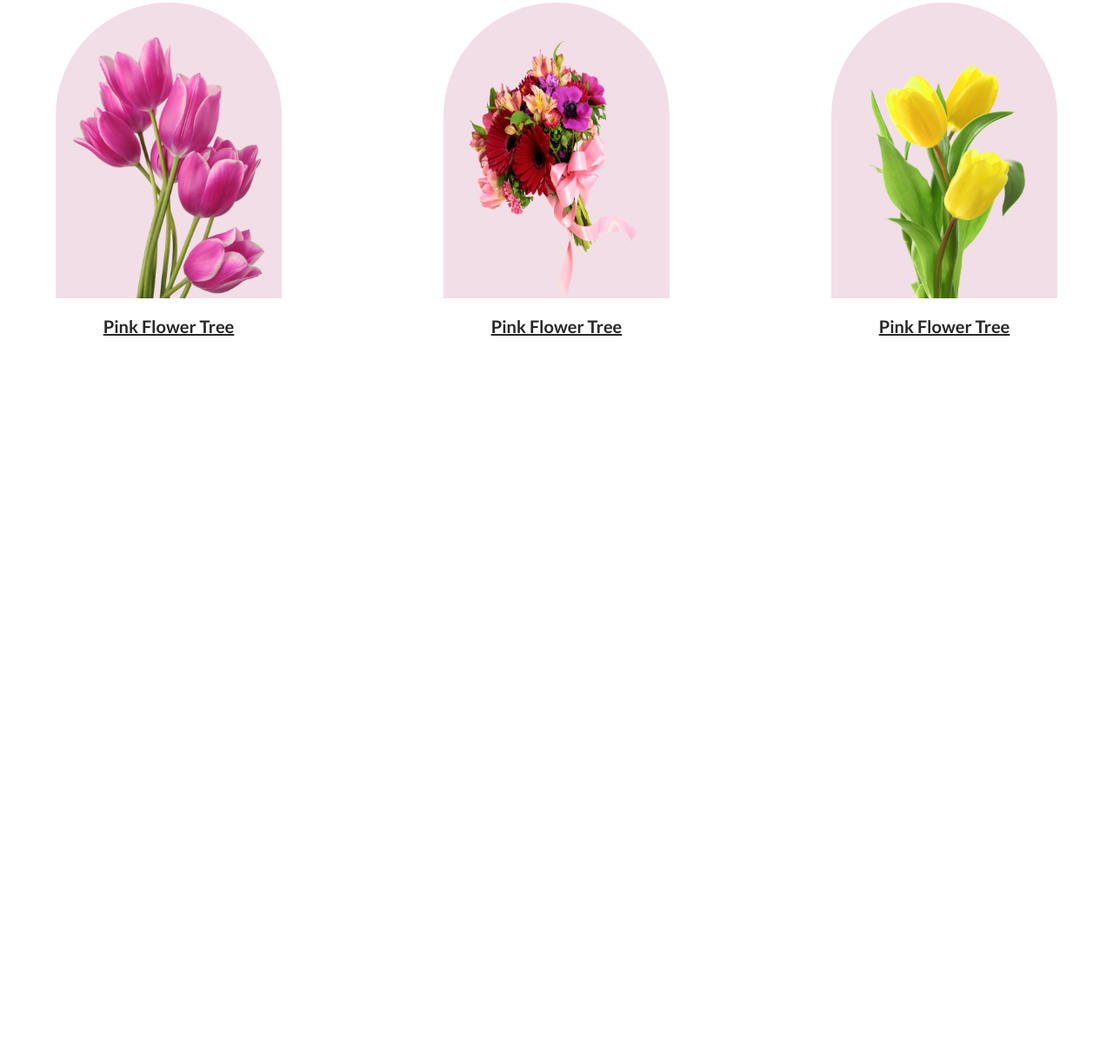
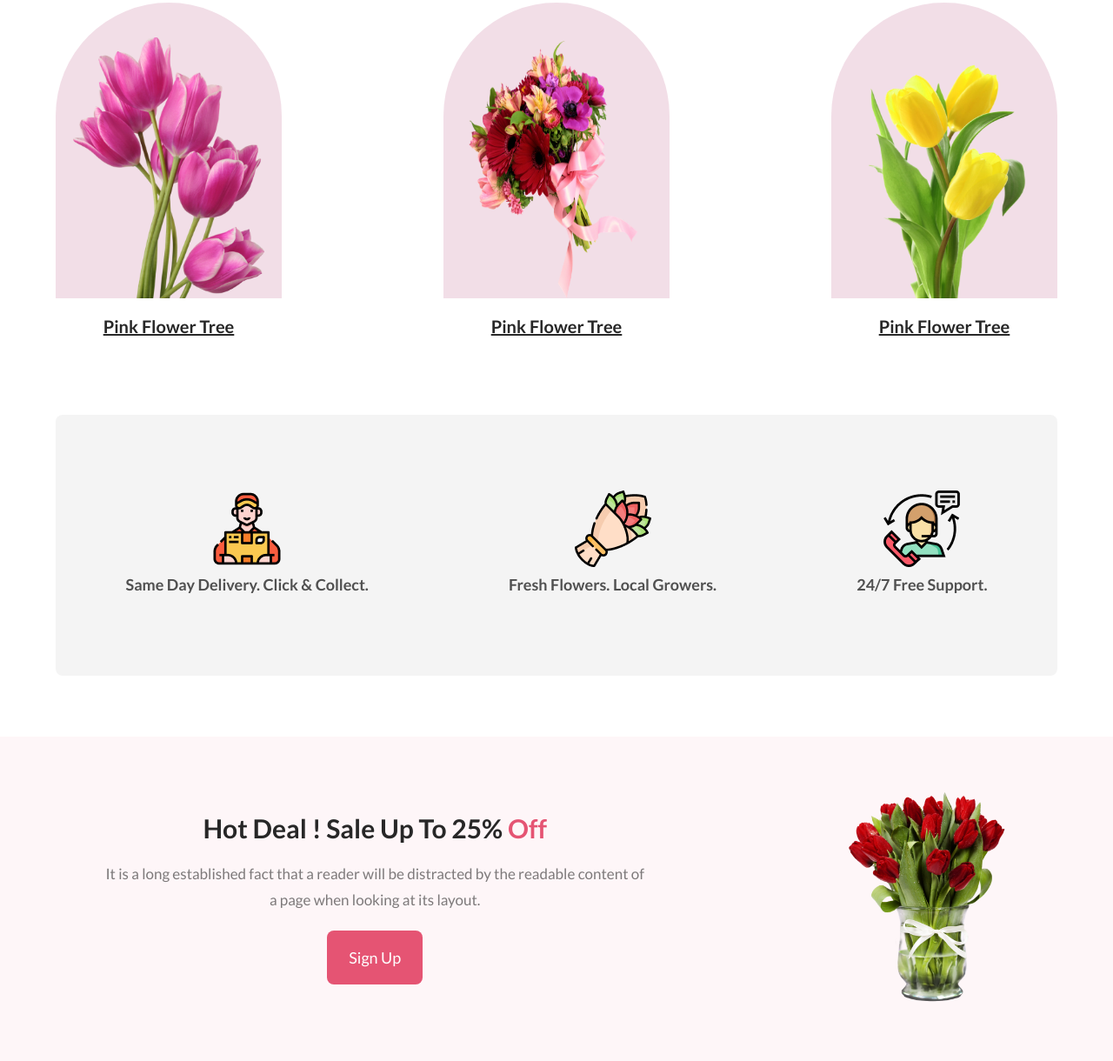
Before and after one commit to DipuDebnath1/flower-shop-assignment, a plain HTML site: page index.html in a window 1280 px wide. Shown: the part 786-2006 px from the top of the page at 87% size. Before the commit the page ends 1263 px from the top, so only its background shows below. Drawn offline with Linux system fonts and the light colour scheme.

Commit message:
hot deal complete

```diff
--- a/index.html
+++ b/index.html
@@ -53,6 +53,34 @@
             </div>
 
         </div>
+        <div class="optional container">
+            <div class="optional-item">
+                <img src="images/group57.png">
+                <p>Same Day Delivery. Click & Collect.</p>
+            </div>
+            <div class="optional-item">
+                <img src="images/group58.png">
+                <p>Fresh Flowers. Local Growers.</p>
+            </div>
+            <div class="optional-item">
+                <img src="images/group59.png">
+                <p>24/7 Free Support.</p>
+            </div>
+        </div>
+
+        <!-- hot deal content  -->
+        <div class="hot-deal">
+            <div class="container">
+                <div class="deal-text">
+                    <h3>Hot Deal ! Sale Up To 25% <span>Off</span></h3>
+                    <p>It is a long established fact that a reader will be distracted by the readable content of a page when looking at its layout.</p>
+                    <button class="btn-primary">Sign Up</button>
+                </div>
+                <div class="deal-img">
+                    <img height="250px" src="images/pngwing8.png">
+                </div>
+            </div>
+        </div>
 
     </main>
 
--- a/style.css
+++ b/style.css
@@ -99,3 +99,61 @@ header{
     font-weight: 700;
     text-decoration-line: underline;
 }
+
+/* optional section  */
+.optional{
+    border-radius: 8px;
+    background: rgba(39, 39, 39, 0.05);
+    display: flex;
+    justify-content: space-around;
+    text-align: center;
+    height: 300px;
+    align-items: center;
+    margin-bottom: 70px;
+}
+.optional img{
+    width: 88px;
+    height: 88px;
+}
+.optional p{
+    color: rgba(39, 39, 39, 0.80);
+    font-size: 18px;
+    font-style: normal;
+    font-weight: 600;
+    line-height: 35px;
+}
+
+/* hot deal  */
+.hot-deal{
+    background: rgba(229, 84, 115, 0.05);
+    padding: 60px;
+}
+.hot-deal>.container{
+    display: flex;
+    align-items: center;
+    justify-content: space-between;
+    gap :40px;
+    text-align: center;
+}
+.deal-text{
+    width: 60%;
+
+}
+.deal-text h3{
+    color: #272727;
+    font-size: 30px;
+    font-style: normal;
+    font-weight: 800;
+    line-height: normal;
+
+}
+h3>span{
+    color: #E55473;
+}
+.deal-text p{
+    color: rgba(39, 39, 39, 0.60);
+    font-size: 17px;
+    font-weight: 400;
+    line-height: 30px;
+    padding: 20px 0;
+}
```
